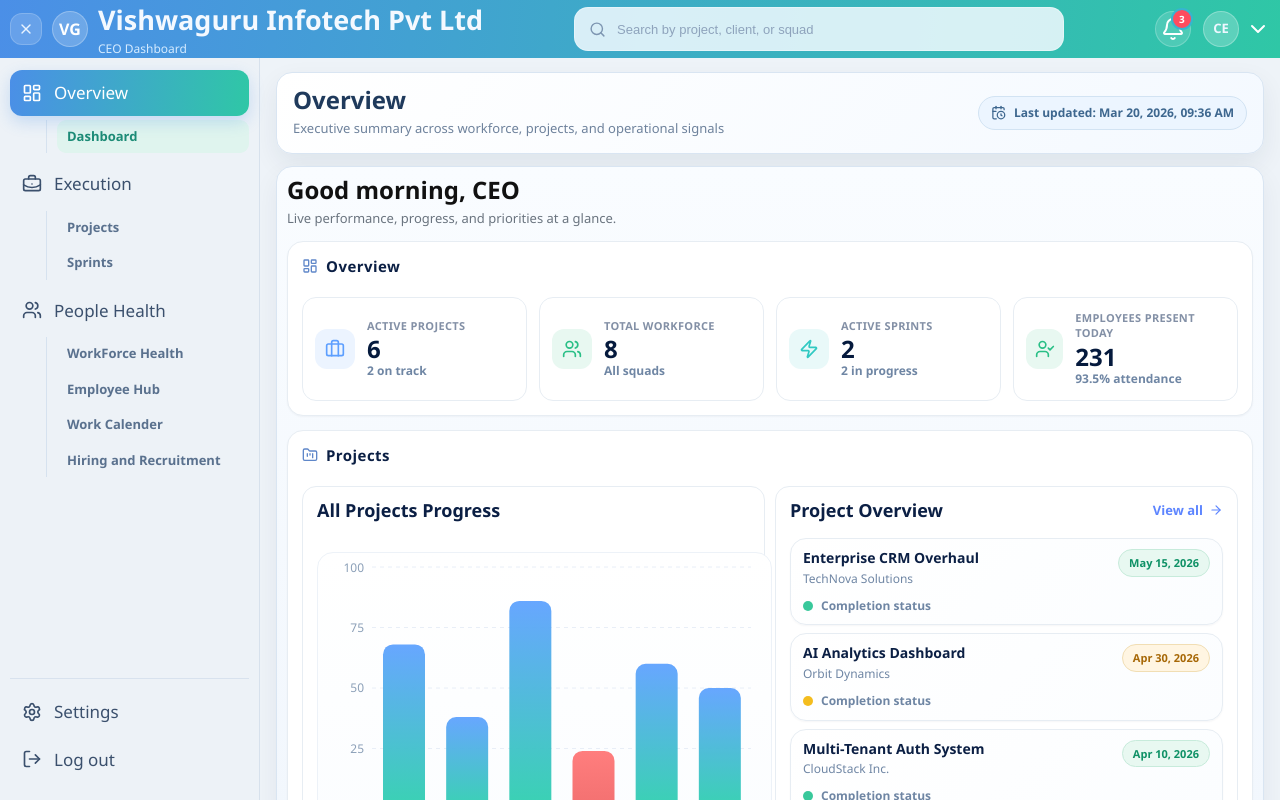
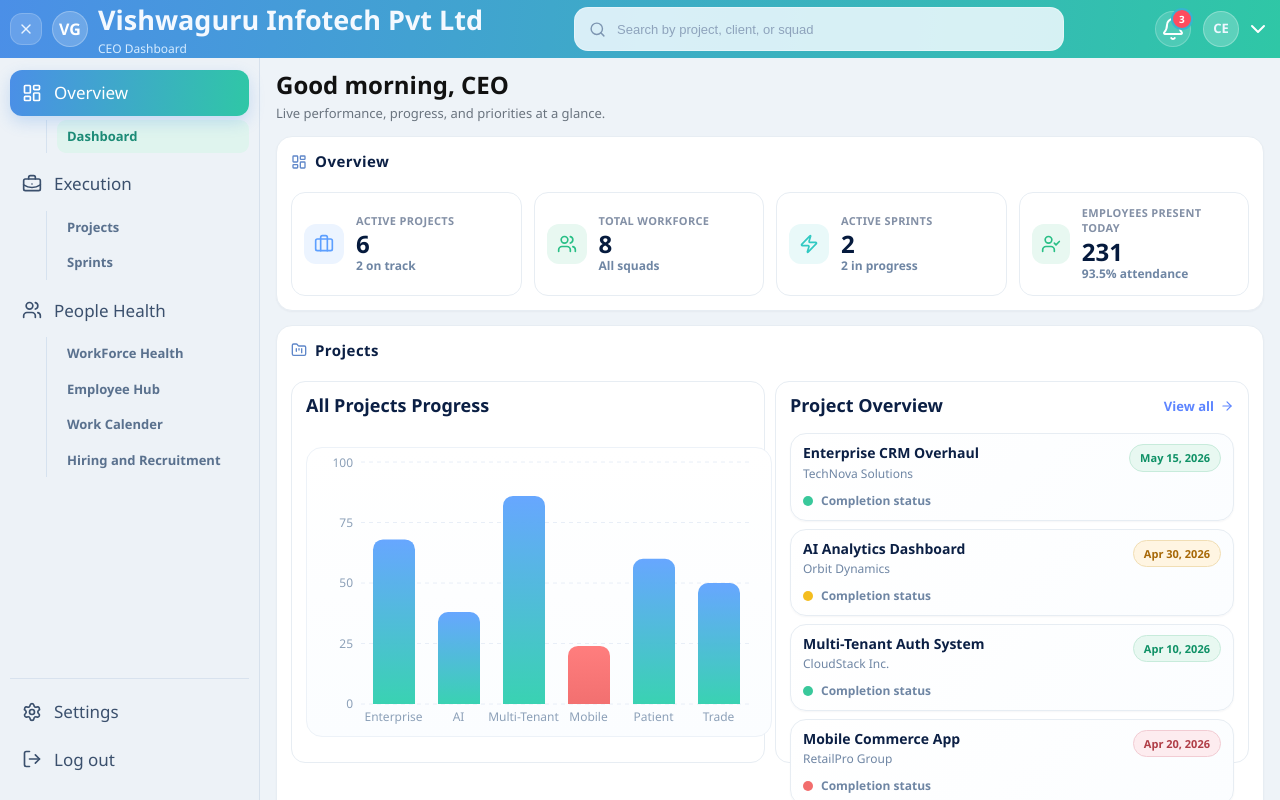
Before and after one commit to Tanu123T/CEODashboard, a React (Vite) app in the folder ceodashboard/: page / in a window 1280 px wide. Built offline with nearby package versions, Linux system fonts and the light colour scheme.

Commit message:
fix the top header issue

```diff
--- a/ceodashboard/src/App.css
+++ b/ceodashboard/src/App.css
@@ -53,12 +53,12 @@
 }
 
 .main-content-view {
-  border-radius: 16px;
-  border: 1px solid #d9e5f2;
-  background: linear-gradient(180deg, #f9fcff 0%, #f2f7fd 100%);
-  box-shadow: 0 10px 26px rgba(20, 42, 68, 0.06);
+  border-radius: 0;
+  border: none;
+  background: transparent;
+  box-shadow: none;
   min-height: calc(100vh - 168px);
-  padding: 10px;
+  padding: 0;
 }
 
 .sidebar-overlay {
@@ -138,7 +138,7 @@
   }
 
   .main-content-view {
-    padding: 8px;
+    padding: 0;
   }
 
   .sidebar-overlay {
--- a/ceodashboard/src/App.jsx
+++ b/ceodashboard/src/App.jsx
@@ -67,7 +67,6 @@ function AppShell({ isSidebarOpen, onToggleSidebar, onCloseSidebar }) {
         <Navbar isOpen={isSidebarOpen} onCloseSidebar={onCloseSidebar} />
         <div className="sidebar-overlay" onClick={onCloseSidebar} />
         <main className="main-content">
-          <PageHeader title={pageMeta.title} subtitle={pageMeta.subtitle} lastUpdated={lastUpdated} />
           <div className="main-content-view">
             <AnimatedRoutes />
           </div>
```
